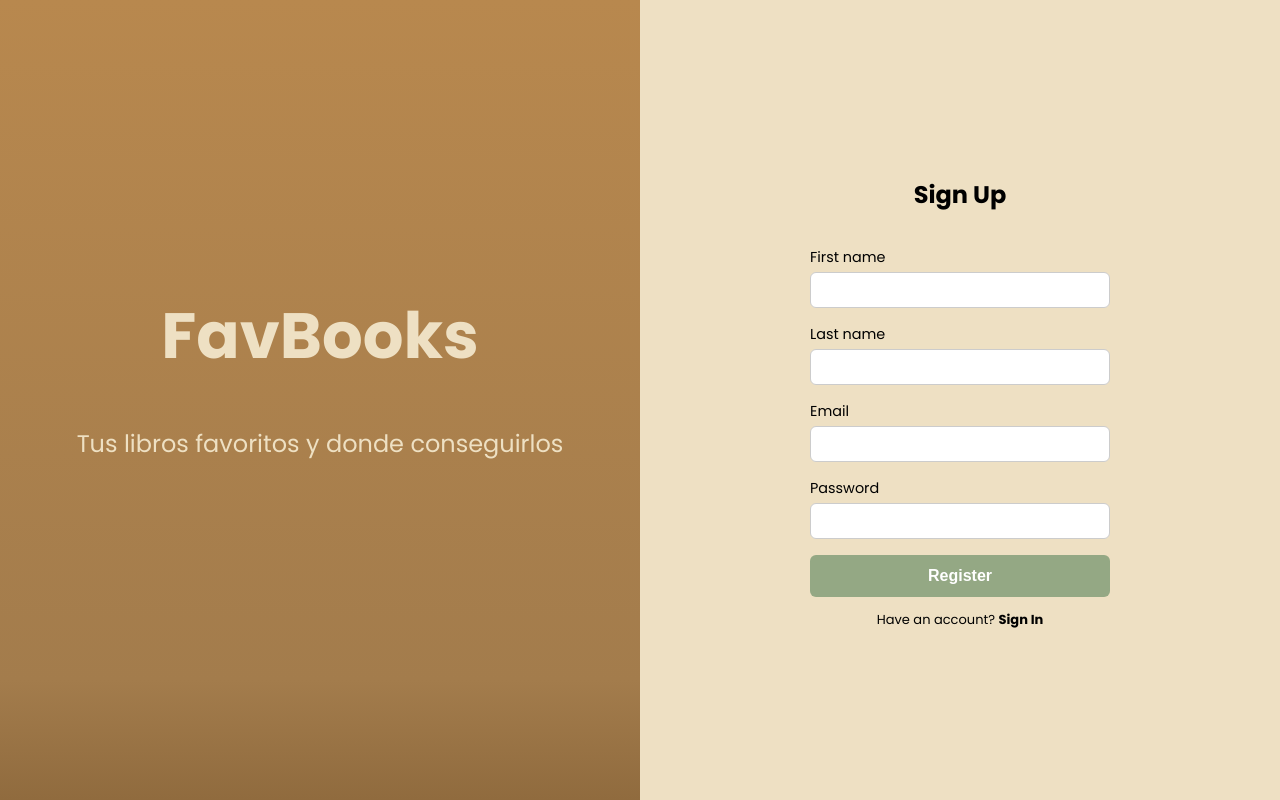
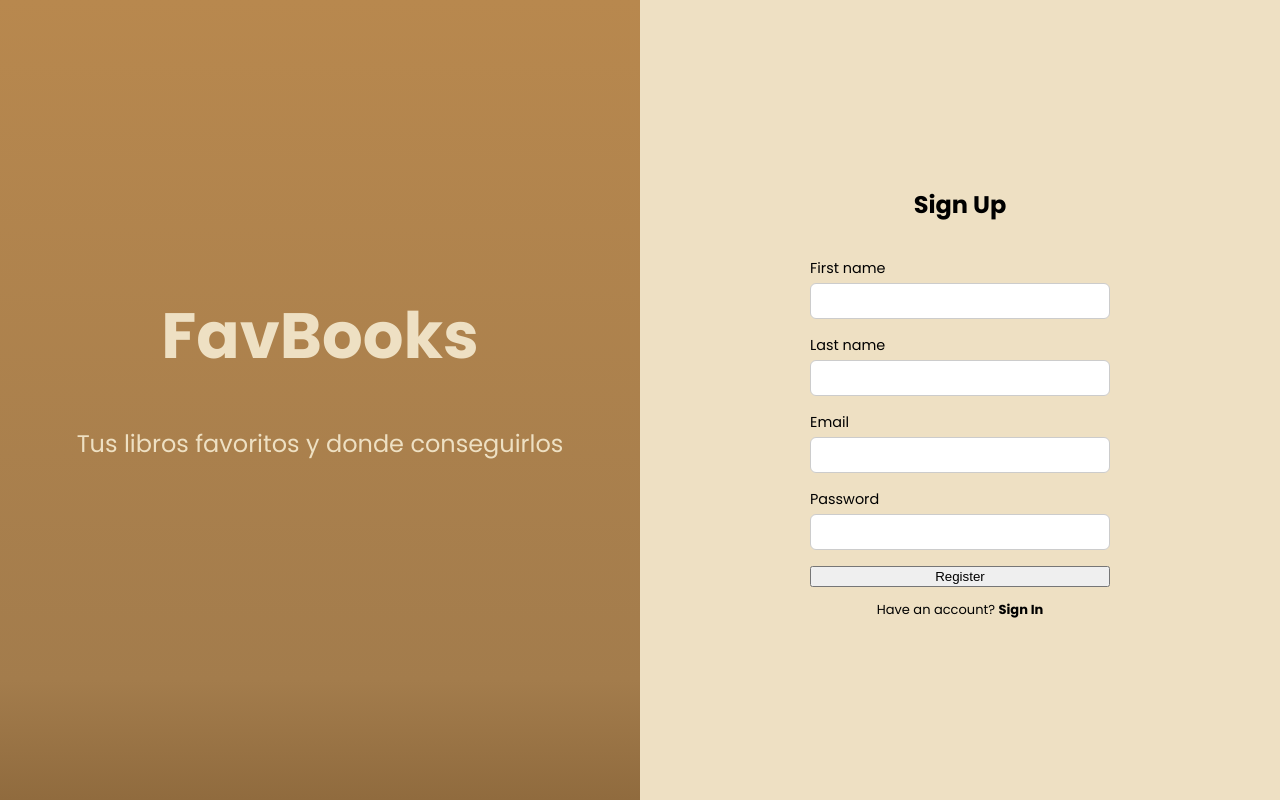
Before and after one commit to ManuelRuaEchalar/bookmarks-cliente, a React (Vite) app: page /signup in a window 1280 px wide. Built offline with nearby package versions, Linux system fonts and the light colour scheme; no server answers.

Commit message:
errores login

```diff
--- a/src/components/Auth/SubmitButton.tsx
+++ b/src/components/Auth/SubmitButton.tsx
@@ -1,23 +1,45 @@
 interface SubmitButtonProps {
   text: string;
+  isLoading?: boolean;
+  onClick?: () => void; // Opcional, para manejar el evento de clic
 }
 
-function SubmitButton({ text }: SubmitButtonProps) {
+function SubmitButton({ text, isLoading = false, onClick }: SubmitButtonProps) {
   return (
     <button
       type="submit"
-      style={{
-        padding: "0.75rem",
-        borderRadius: "6px",
-        border: "none",
-        backgroundColor: "#94a884ff",
-        color: "#fff",
-        fontSize: "1rem",
-        fontWeight: "bold",
-        cursor: "pointer",
-      }}
+      onClick={onClick}
+      disabled={isLoading}
+      className={`px-3 py-2 rounded-md text-white font-bold text-base transition-colors duration-200
+        ${isLoading ? 'bg-green-600 cursor-not-allowed opacity-70' : 'bg-green-500 hover:bg-green-600'}`}
     >
-      {text}
+      {isLoading ? (
+        <span className="flex items-center gap-2">
+          <svg
+            className="animate-spin h-5 w-5 text-white"
+            xmlns="http://www.w3.org/2000/svg"
+            fill="none"
+            viewBox="0 0 24 24"
+          >
+            <circle
+              className="opacity-25"
+              cx="12"
+              cy="12"
+              r="10"
+              stroke="currentColor"
+              strokeWidth="4"
+            ></circle>
+            <path
+              className="opacity-75"
+              fill="currentColor"
+              d="M4 12a8 8 0 018-8V0C5.373 0 0 5.373 0 12h4zm2 5.291A7.962 7.962 0 014 12H0c0 3.042 1.135 5.824 3 7.938l3-2.647z"
+            ></path>
+          </svg>
+          Cargando...
+        </span>
+      ) : (
+        text
+      )}
     </button>
   );
 }
```
Also changed, not shown: vercel.json (added).
